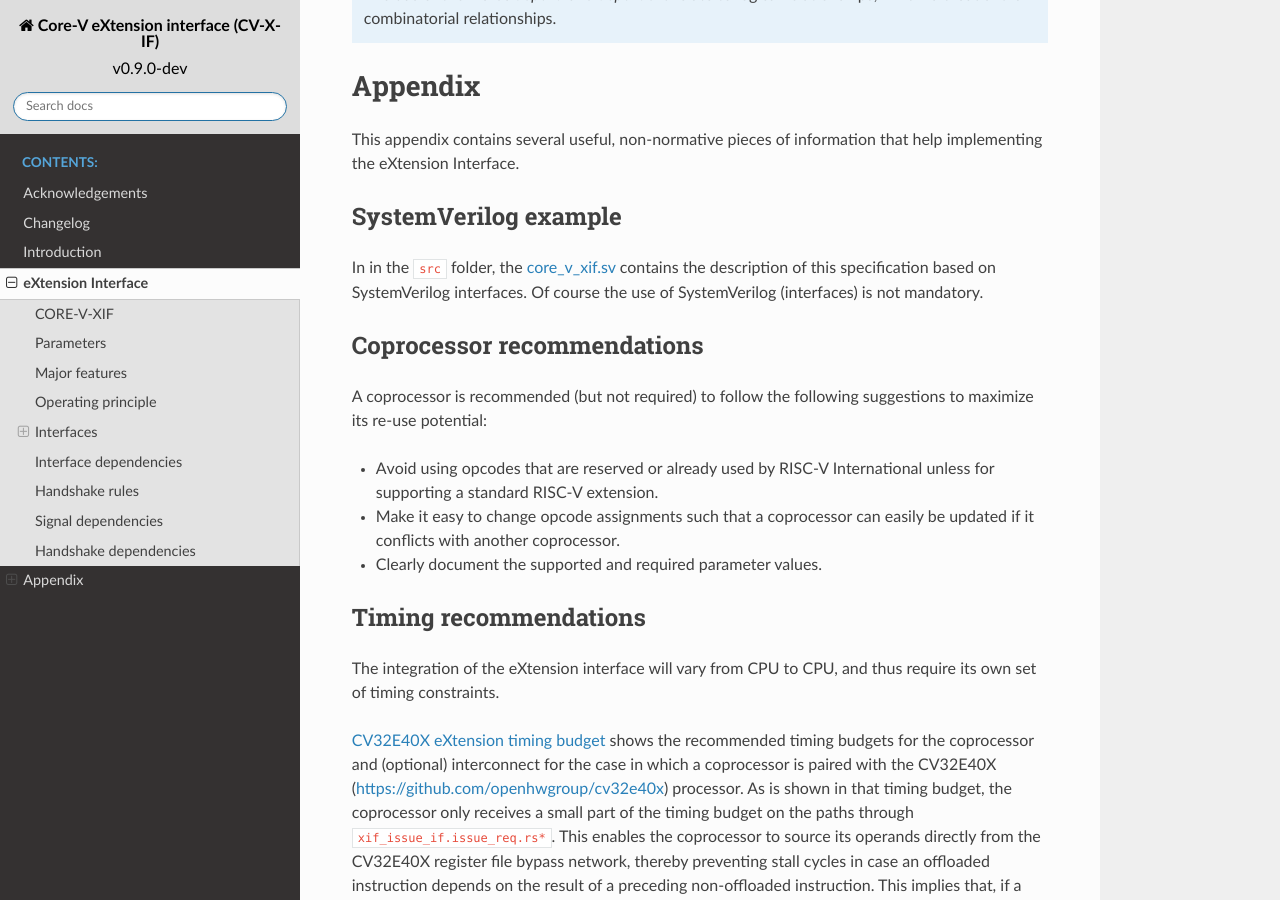
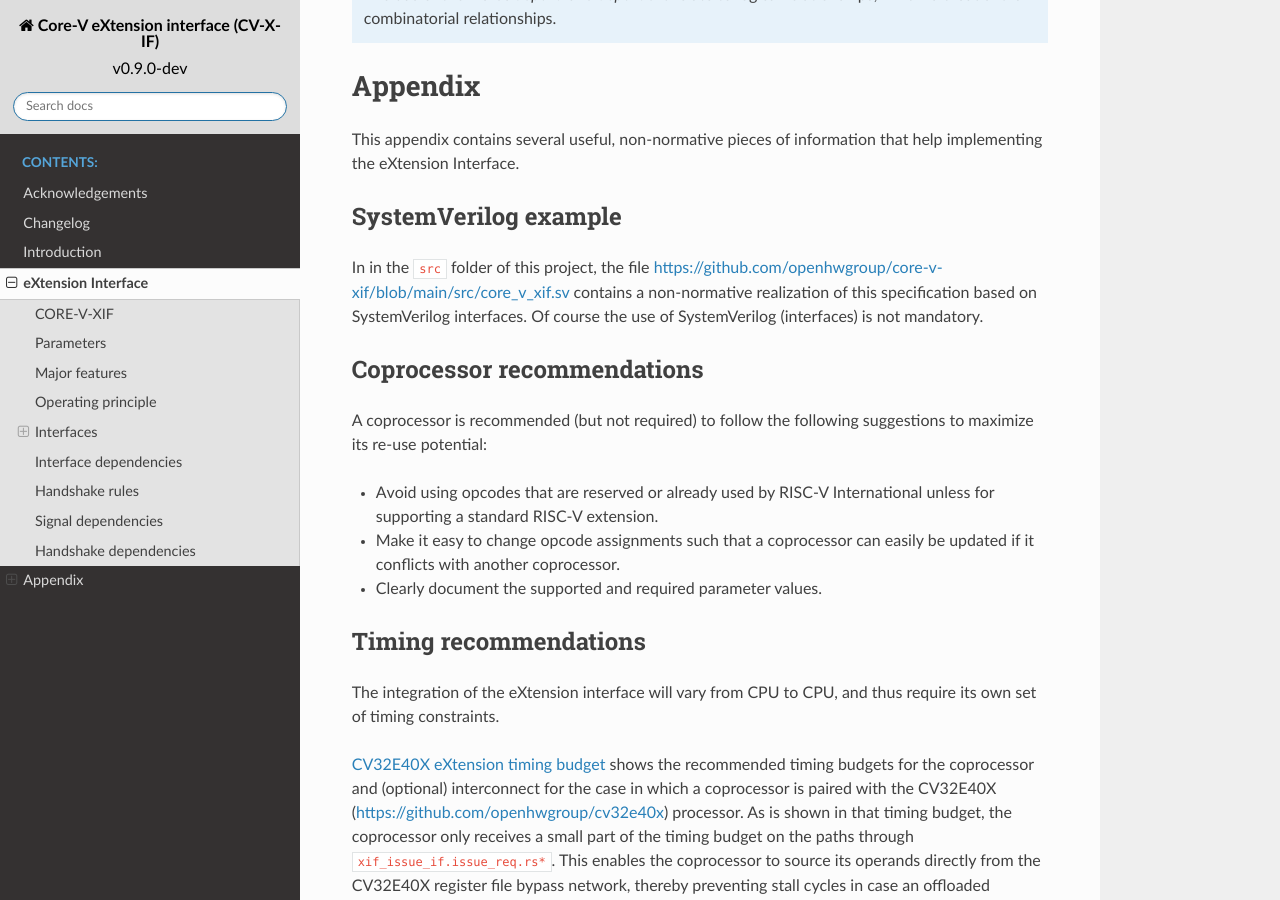
Before and after one commit to openhwgroup/core-v-xif, a Sphinx documentation site: the page built from docs/source/x_ext.rst, in a window 1280 px wide and 900 px high, scrolled down 18285 px. Built offline with Sphinx 7.4.7 and the Read the Docs theme 2.0.0, drawn with Linux system fonts in a browser that asks for light colours.

Commit message:
Fixing link to .sv and improving the wording

```diff
--- a/docs/source/x_ext.rst
+++ b/docs/source/x_ext.rst
@@ -1176,9 +1176,8 @@ This appendix contains several useful, non-normative pieces of information that
 
 SystemVerilog example
 ---------------------
-In in the ``src`` folder, the `core_v_xif.sv <../../../src/core_v_xif.sv>`_ contains the description of this specification based on SystemVerilog interfaces.
+In in the ``src`` folder of this project, the file https://github.com/openhwgroup/core-v-xif/blob/main/src/core_v_xif.sv contains a non-normative realization of this specification based on SystemVerilog interfaces.
 Of course the use of SystemVerilog (interfaces) is not mandatory.
-
 
 Coprocessor recommendations
 ---------------------------
```
